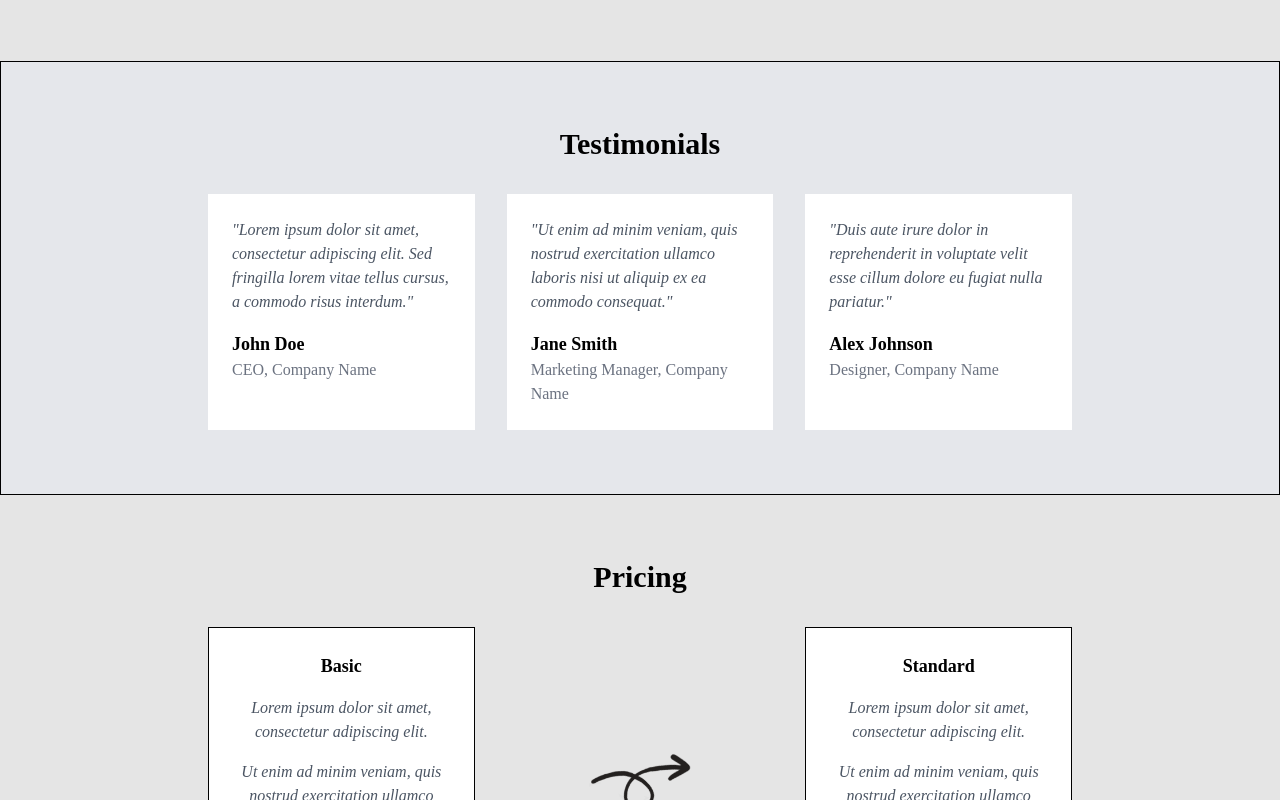
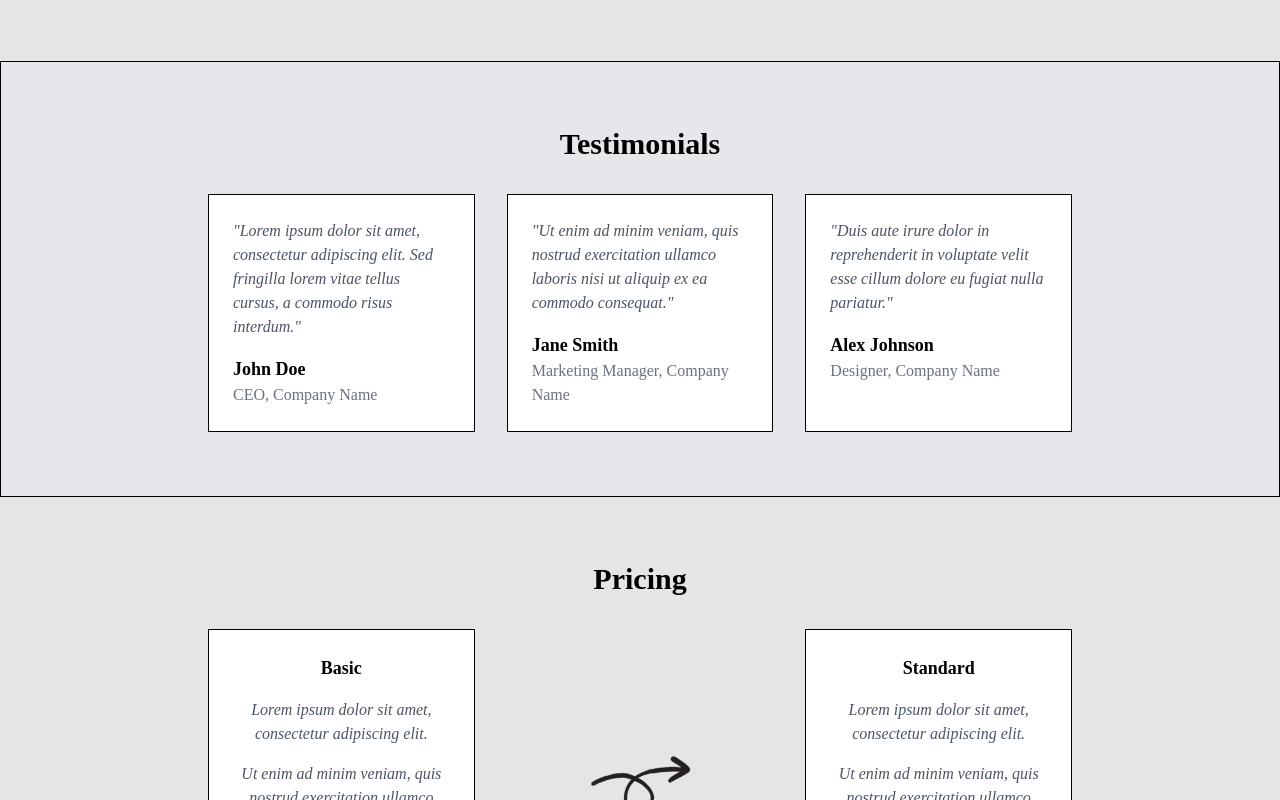
Before and after one commit to 10xMike/vite-flextalks, a React (Vite) app: page / in a window 1280 px wide. Shown: the part 981-1781 px from the top of the page. Built offline with nearby package versions, Linux system fonts and the light colour scheme; a web font is replaced by a local one.

Commit message:
add border-black

```diff
--- a/src/components/Hero.jsx
+++ b/src/components/Hero.jsx
@@ -4,7 +4,7 @@ const Hero = () => {
       <div className="max-w-6xl px-4 mx-auto md:grid md:grid-cols-2 md:gap-8 items-center">
         <div className="md:col-span-1 my-6">
           <img
-            src="https://images.pexels.com/photos/3184359/pexels-photo-3184359.jpeg?auto=compress&cs=tinysrgb&w=1260&h=750&dpr=1"
+            src="https://images.unsplash.com/photo-1558021211-6d1403321394?ixlib=rb-4.0.3&ixid=M3wxMjA3fDB8MHxwaG90by1wYWdlfHx8fGVufDB8fHx8fA%3D%3D&auto=format&fit=crop&w=726&q=80"
             alt="Instructor"
             className="object-cover mx-auto md:mx-0 rounded-md shadow-green-400 shadow-[8px_8px_0_0]"
           />
--- a/src/components/Pricing.jsx
+++ b/src/components/Pricing.jsx
@@ -6,7 +6,7 @@ const PricingSection = () => {
       <div className="max-w-4xl px-4 mx-auto">
         <h2 className="mb-8 text-3xl font-semibold text-center">Pricing</h2>
         <div className="grid grid-cols-1 gap-8 md:grid-cols-3 text-center items-center">
-          <div className="p-6 bg-white border-[1px] border-black">
+          <div className="p-6 bg-white border-[1px] border-black border-[1px] border-black">
             <h3 className="mb-4 text-lg font-semibold">Basic</h3>
             <p className="mb-4 text-gray-600 italic">
               Lorem ipsum dolor sit amet, consectetur adipiscing elit.
@@ -20,7 +20,7 @@ const PricingSection = () => {
             </button>
           </div>
           <img src={figure} className="mx-auto w-16 md:-rotate-90" alt />
-          <div className="p-6 bg-white border-[1px] border-black">
+          <div className="p-6 bg-white border-[1px] border-black border-[1px] border-black">
             <h3 className="mb-4 text-lg font-semibold">Standard</h3>
             <p className="mb-4 text-gray-600 italic">
               Lorem ipsum dolor sit amet, consectetur adipiscing elit.
@@ -34,7 +34,7 @@ const PricingSection = () => {
             </button>
           </div>
           <img src={figure} className="mx-auto w-16 md:-rotate-90" alt />
-          <div className="p-6 bg-white border-[1px] border-black">
+          <div className="p-6 bg-white border-[1px] border-black border-[1px] border-black">
             <h3 className="mb-4 text-lg font-semibold">Premium</h3>
             <p className="mb-4 text-gray-600 italic">
               Lorem ipsum dolor sit amet, consectetur adipiscing elit.
--- a/src/components/Testimonial.jsx
+++ b/src/components/Testimonial.jsx
@@ -7,7 +7,7 @@ const TestimonialsSection = () => {
           Testimonials
         </h2>
         <div className="grid grid-cols-1 gap-8 md:grid-cols-2 lg:grid-cols-3">
-          <div className="p-6 bg-white ">
+          <div className="p-6 bg-white border-[1px] border-black ">
             <p className="mb-4 text-gray-600 italic">
               "Lorem ipsum dolor sit amet, consectetur adipiscing elit. Sed
               fringilla lorem vitae tellus cursus, a commodo risus interdum."
@@ -15,7 +15,7 @@ const TestimonialsSection = () => {
             <h4 className="text-lg font-semibold">John Doe</h4>
             <p className="text-gray-500">CEO, Company Name</p>
           </div>
-          <div className="p-6 bg-white ">
+          <div className="p-6 bg-white border-[1px] border-black ">
             <p className="mb-4 text-gray-600 italic">
               "Ut enim ad minim veniam, quis nostrud exercitation ullamco
               laboris nisi ut aliquip ex ea commodo consequat."
@@ -23,7 +23,7 @@ const TestimonialsSection = () => {
             <h4 className="text-lg font-semibold">Jane Smith</h4>
             <p className="text-gray-500">Marketing Manager, Company Name</p>
           </div>
-          <div className="p-6 bg-white ">
+          <div className="p-6 bg-white border-[1px] border-black ">
             <p className="mb-4 text-gray-600 italic">
               "Duis aute irure dolor in reprehenderit in voluptate velit esse
               cillum dolore eu fugiat nulla pariatur."
```
